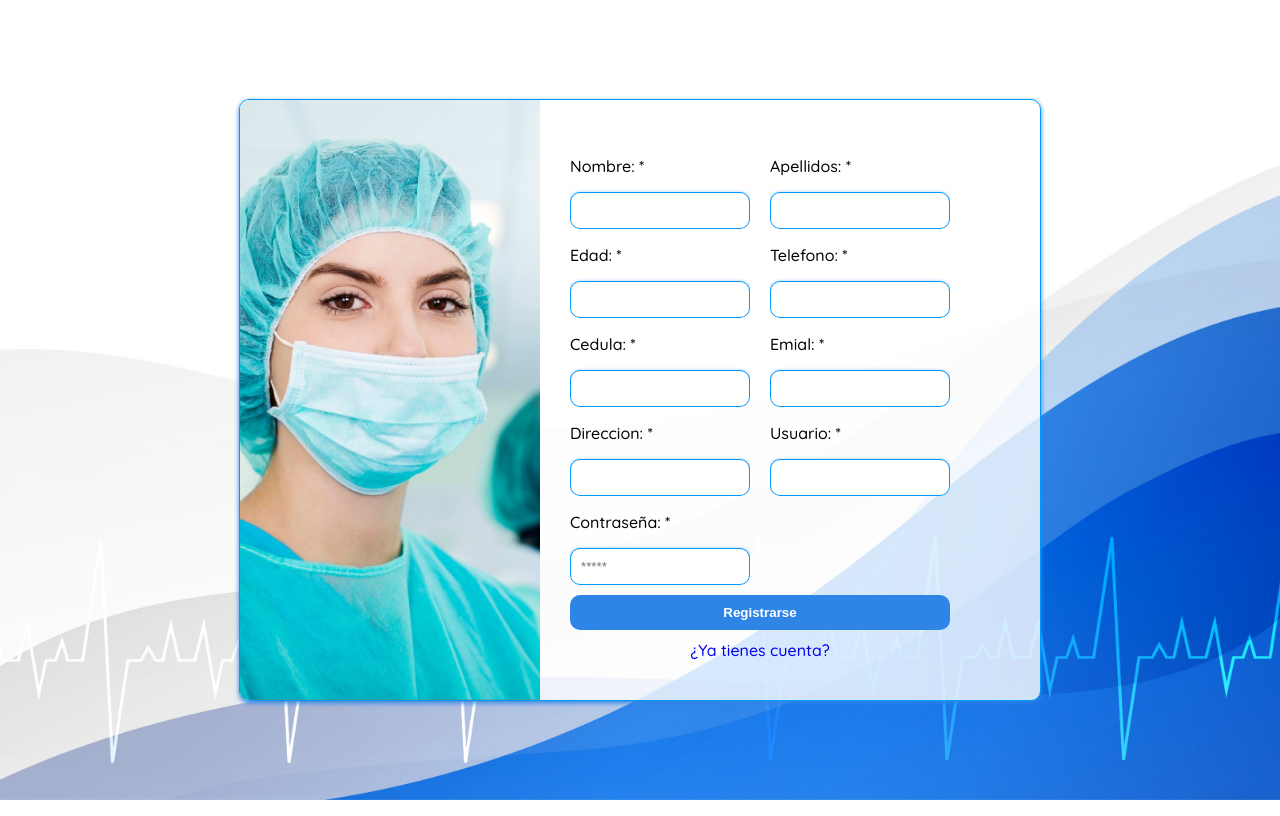
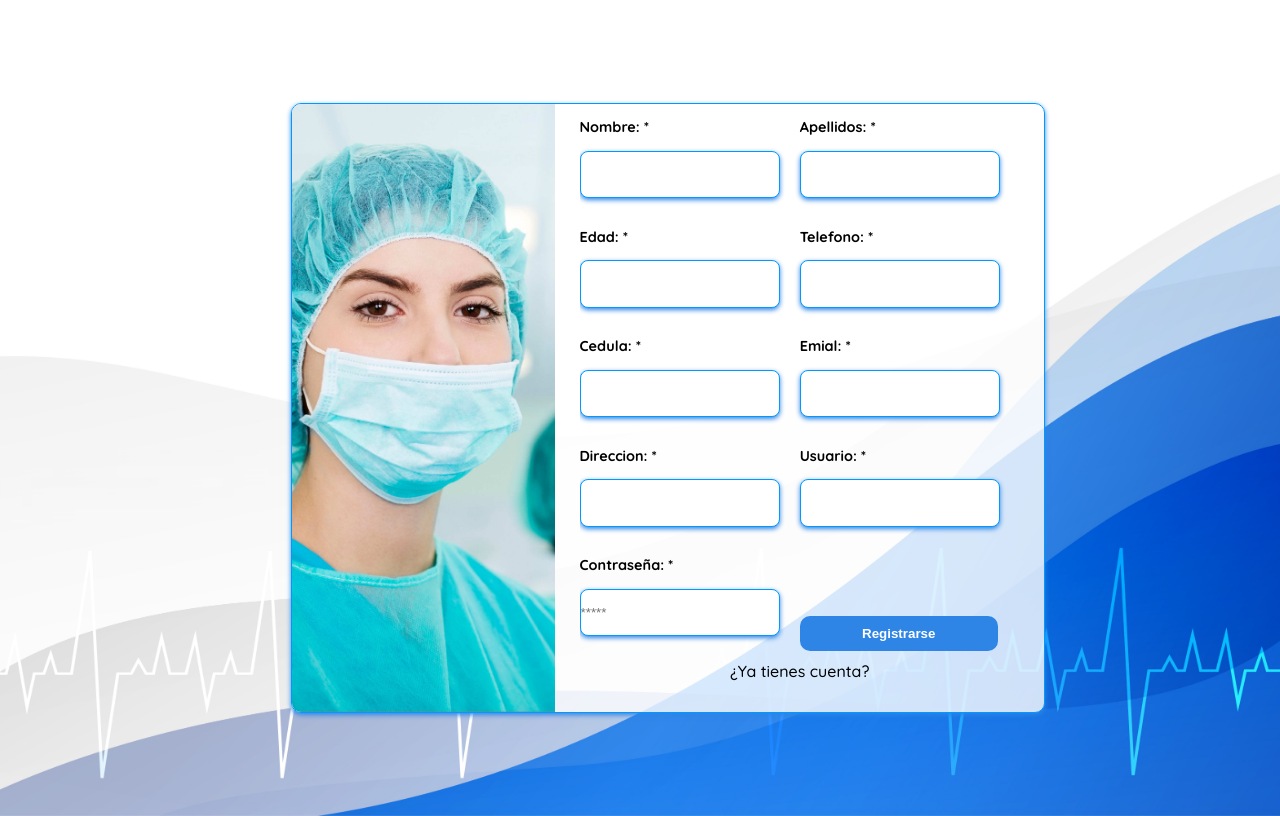
Before and after one commit to miller-vrg/ABP_electiva, a PHP site: page /page/registrar-usuario.html in a window 1280 px wide; the page is wider, and only the part inside the window is pictured. Run offline with PHP 8.4, Linux system fonts and the light colour scheme.

Commit message:
Se actualiza el estilo del formulario de registrar personas

```diff
--- a/css/style-registrar-usuario.css
+++ b/css/style-registrar-usuario.css
@@ -1,26 +1,38 @@
 :root{
     --color-primary: #0099ff;
+    --color-secundario: #0039BC;
     --fondo: rgba(255,255,255,0.8);
 }
 
 body{
     font-family: 'Quicksand', sans-serif;
-    width:90%;
+    width:100%;
     height:100vh;
-    margin:0 auto;
     background-size: cover;
     background-repeat: no-repeat;
     background-image: url(../img/fondo-2.jpg);
     background-position: 50% 50%;
-    display: flex;
-    justify-content: center;
+    display: grid;
+    place-items: center;
     align-items: center;
     padding-left: 20px;
     padding-right: 20px;
 }
 
 
+form{
+    margin:0;
+    width: 60%;
+    height: 80%;
+    display: grid;
+    place-items: center;
+    overflow: hidden;
+}
+
 .container{
+    margin: 0;
+    width: 98%;
+    height: 95%;
     display: flex;
     border-radius: 10px;
     align-items: center;
@@ -28,51 +40,73 @@ body{
     box-shadow: 0 2px 5px #2E85E6;
     background: var(--fondo);
     overflow: hidden;
-    width: 1300px;
-    max-width: 800px;
-
-
 }
 
 img{
-    width: 300px;
+    width: 35%;
+    height: 100%;
     object-fit: cover;
-    height: 600px;
 
 }
 
 
 a{
+    margin: 0;
+    margin-top: 2%;
+    color:black;
     border: none;
     text-decoration:none;
 }
 
+a:hover{
+    color:var(--color-secundario);
+}
+
 .form{
+    margin:0;
+    width: 65%;
+    height: 100%;
     display: flex;
     flex-direction: column;
-    margin-left: 20px;
+    align-items: center;
 }
 
 .campos{
-    overflow: auto;
+    width: 90%;
+    height: 90%;
     display: grid;
-    grid-template-columns: repeat(2, 200px);
+    grid-template-columns: repeat(2, 50%);
+    overflow: hidden;
 }
 
     .campo{
-        overflow-y: auto;
-        margin-left: 10px;
-        margin-right: 10px;
+        margin: 0;
+        margin-left: 20%;
+        display: flex;
+        font-size: 90%;
+        font-weight: bold;
+        flex-direction: column;
+        border-radius: 10px;
+    }
+    .campo-btn{
+        margin: 0;
         display: flex;
         flex-direction: column;
-        border-radius: 10px;
-
-
+        justify-content: flex-end;
+        align-items: flex-start;
     }
 
-    .campo input{
-        border-radius: 10px;
-        padding: 10px;
+    .campo{
+        margin:0;
+        margin-bottom: -2%;
+    }
+
+   .campo input{
+        margin:0;
+        margin-bottom: -2%;
+        padding: 0;
+        height: 40%;
+        border-radius: 8px;
         border: 1px solid var(--color-primary);
         box-shadow: 0 2px 5px #2E85E6;
     }
@@ -93,6 +127,7 @@ a{
     }
 
     .btn-registrarse{
+        width: 90%;
         transition: 0.25s;
         border:none;
         outline: none;
@@ -102,5 +137,4 @@ a{
         background: #2E85E6;
         color: white;
         font-weight: bold;
-        margin: 10px;
     }
--- a/page/registrar-usuario.html
+++ b/page/registrar-usuario.html
@@ -13,15 +13,7 @@
 <body>
     <form action="/ABP_requeriminto/controllers/registroController.php">
     <section class="container">
-
-
-
-
-
                 <img src="../img/login.png" alt="enfermera">
-
-
-
                   <div class="form">
                     <div class="campos">
 
@@ -69,12 +61,11 @@
                             <p class="p1">Contraseña: *</p>
                             <input name="password" class="campos"  name="password" type="password" placeholder="*****" minlength="8" maxlength="16" required>
                         </div>
-
-
+                        <div class="campo-btn">
+                            <button type="submit" class="btn-registrarse" >Registrarse</button>
+                        </div>
                     </div>
-
-                    <button type="submit" class="btn-registrarse" >Registrarse</button>
-                    <center> <a href="http://localhost/ABP_requeriminto/index.html">¿Ya tienes cuenta?</a> </center>
+                    <a href="http://localhost/ABP_requeriminto/index.html">¿Ya tienes cuenta?</a>
                 </div>
         </div>
     </form>
```
